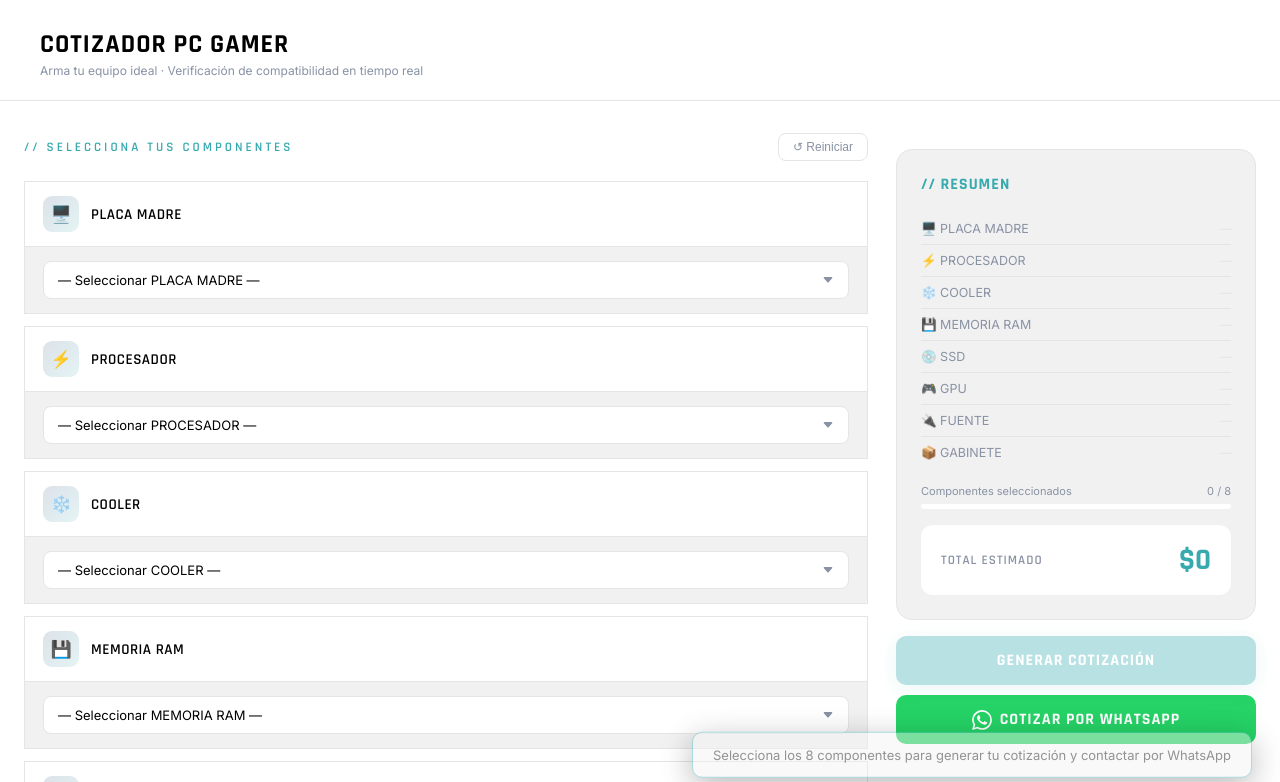
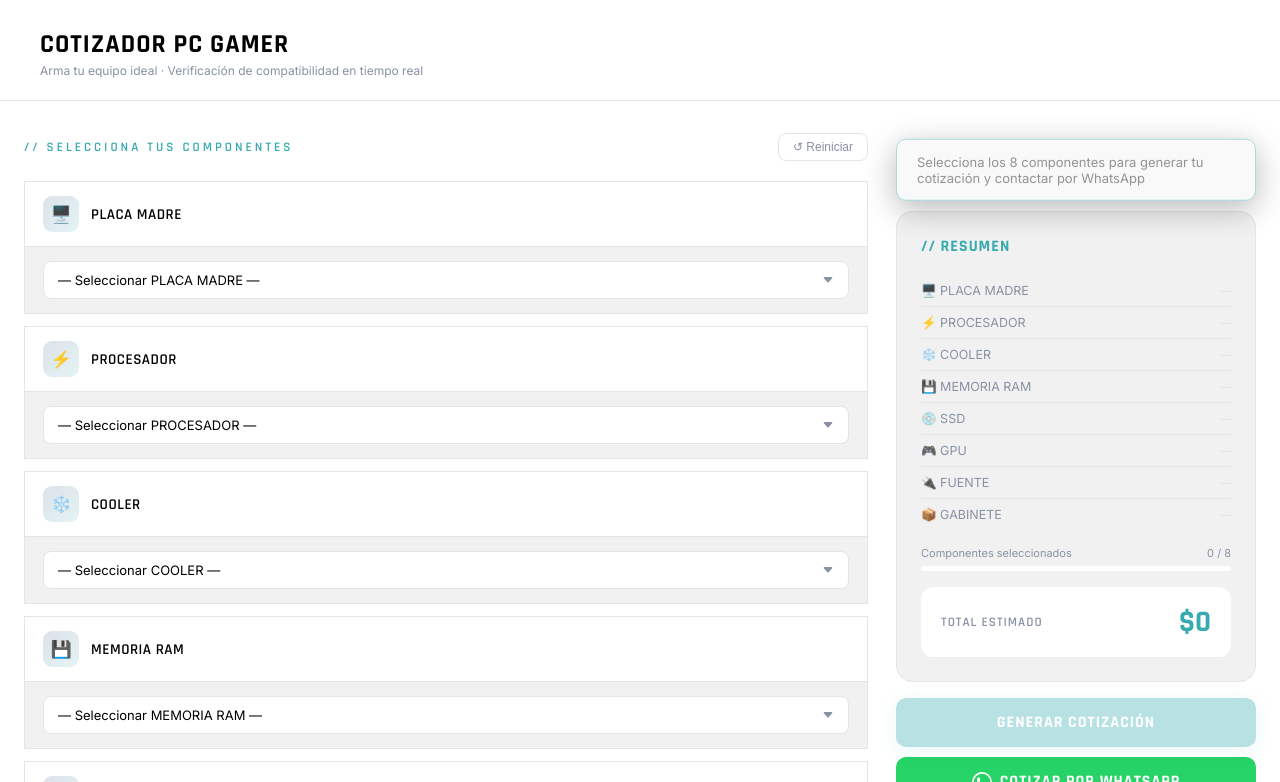
Before and after one commit to sophieswarm/cotizador, a plain HTML site: page index.html in a window 1280 px wide. Both pictures are taken after a click on the link "COTIZAR POR WHATSAPP". Shown: the top 782 px of the page. Drawn offline with nearby package versions, Linux system fonts and the light colour scheme; no server answers.

Commit message:
toast fix

```diff
--- a/index.html
+++ b/index.html
@@ -28,6 +28,7 @@
 
   <!-- ── SIDEBAR ── -->
   <div class="sidebar">
+    <div id="toast"></div>
     <div id="compat-alerts"></div>
     <div class="summary-card">
       <h3>// Resumen</h3>
@@ -61,8 +62,6 @@
   </div>
 </div>
 
-<div id="toast"></div>
-
 <script src="https://cdnjs.cloudflare.com/ajax/libs/jspdf/2.5.1/jspdf.umd.min.js"></script>
 <script type="module" src="./js/main.js"></script>
 </body>
--- a/styles.css
+++ b/styles.css
@@ -284,8 +284,7 @@
 
   /* TOAST */
   #toast {
-    position: fixed; bottom: 28px; right: 28px; z-index: 999;
-    background: var(--bg-card); border: 1px solid var(--accent);
+    margin-bottom: 16px; background: var(--bg-card); border: 1px solid var(--accent);
     border-radius: 10px; padding: 14px 20px;
     font-size: 13px; color: var(--text);
     box-shadow: 0 8px 32px #000a;
```
